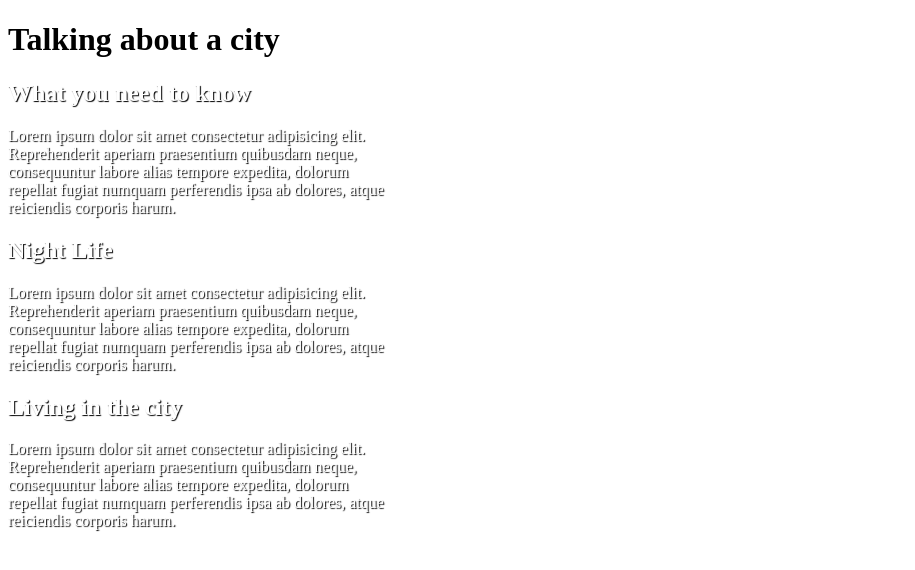
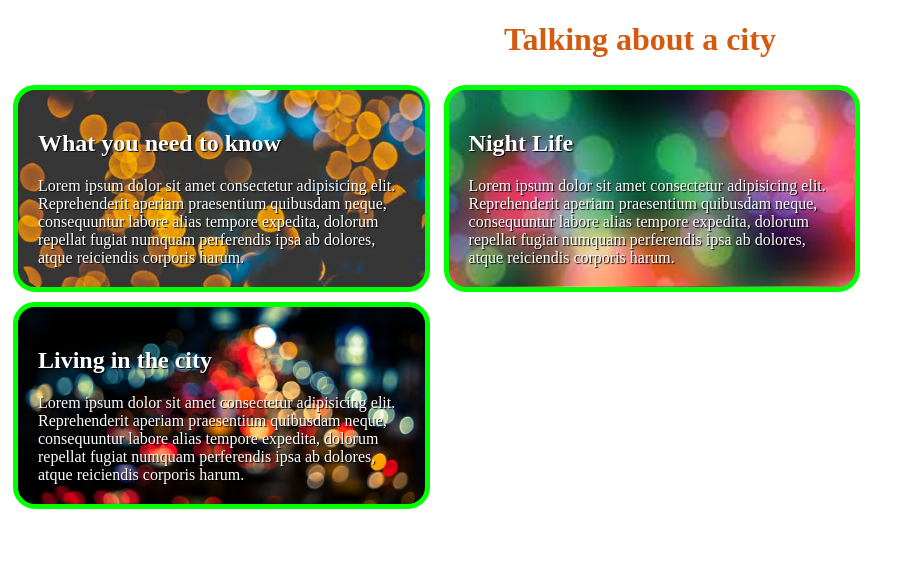
Before and after one commit to fbw-d09/uib-boxmodel-backgroundimages-tide-27, a website: page task-2/index.html in a window 1280 px wide. Shown: the whole page, without its empty margins (0-915 px from the left). Drawn offline with Linux system fonts and the light colour scheme.

Commit message:
backgroundimages-fertig

```diff
--- a/task-1/style.css
+++ b/task-1/style.css
@@ -5,10 +5,13 @@ body {
 
 header {
     height: 30%;
+    background-image: url(./assets/background.jpg);
+    background-size: contain;
 }
 
 h1 {
     text-align: center;
-    color: white;
-    margin: 0;
+    color: rgb(255, 255, 255);
+    margin: 5px;
+    padding: 10px;
 }
--- a/task-2/style.css
+++ b/task-2/style.css
@@ -1,5 +1,34 @@
 .info-1, .info-2, .info-3 {
-    width: 30%;
+    width: 29%;
     color: white;
     text-shadow: 1px 1px 1px black;
+    display: inline-block;
+    padding: 20px;
+    border: 5px solid lime;
+    border-radius: 22px;
+    background-size: cover;
+    background-position: bottom;
+    margin: 5px;
 }
+
+h1{
+    text-align: center;
+    color: rgb(211, 90, 14);
+}
+
+.info-1{
+
+
+    background-image: url(./assets/task2-bg.jpeg);
+
+}
+
+.info-2{
+
+    background-image: url(./assets/task2-bg1.jpeg);
+}
+
+.info-3{
+
+    background-image: url(./assets/task2-bg2.jpg);
+}
```
Also changed, not shown: boxmodel.html (added, +14 -0 lines), task-1/index.html (+4 -0 lines), style.css (added).
